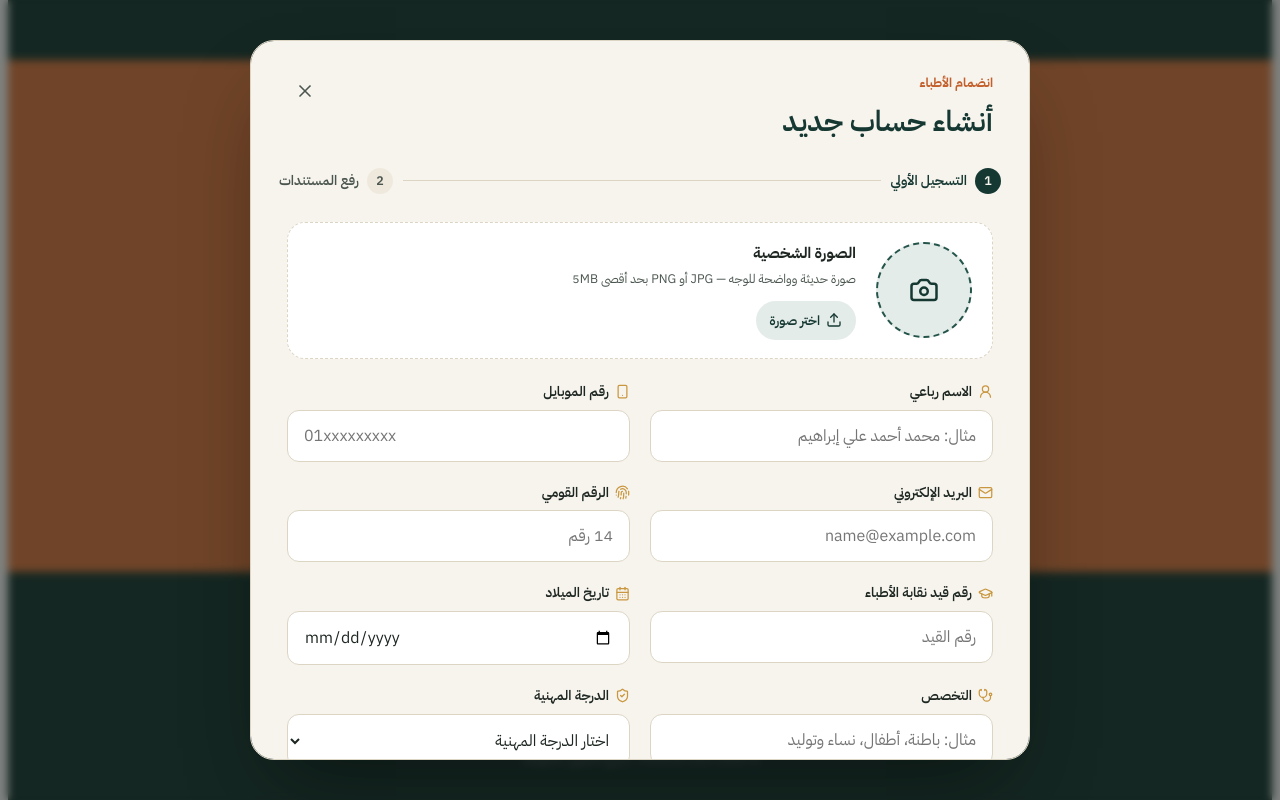
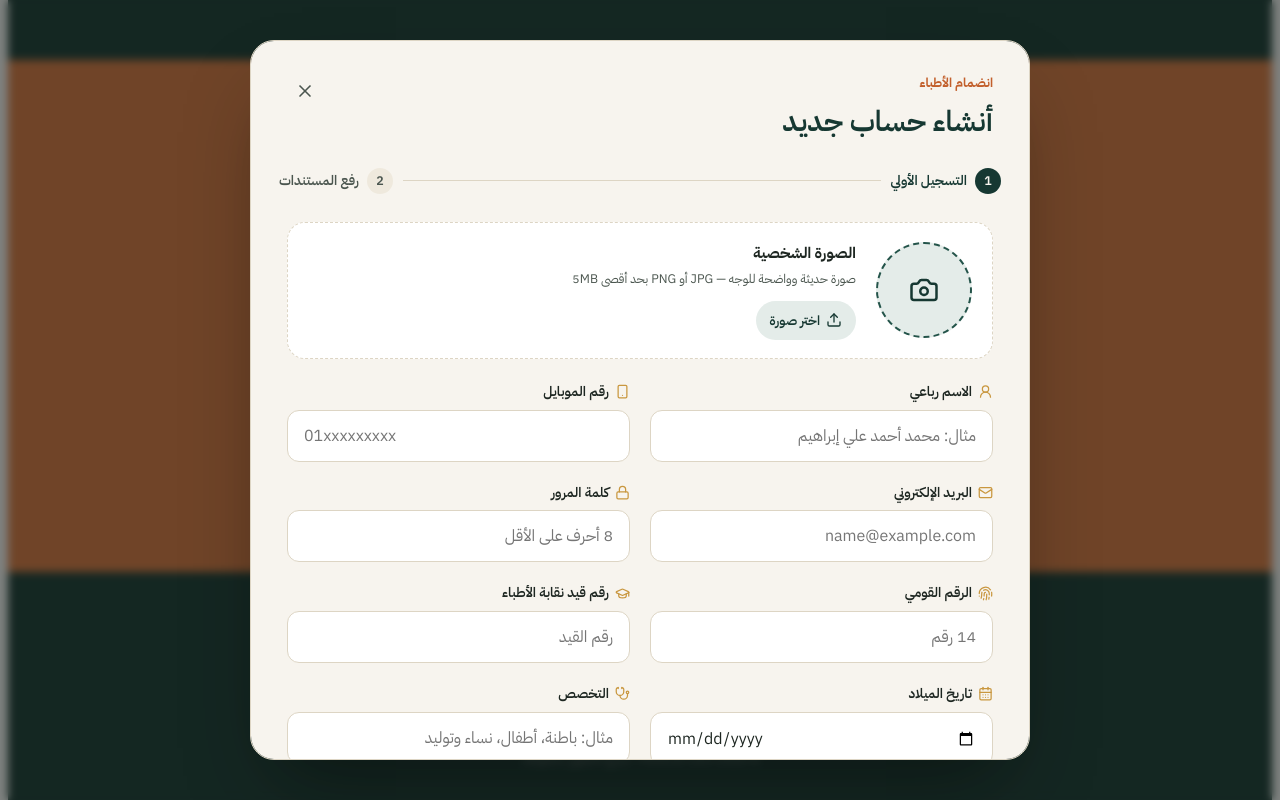
Before and after one commit to Michael0Nashat/tabna, a SvelteKit app: page / in a window 1280 px wide. Both pictures are taken after a click on the button "أنشاء حساب جديد (طبيب)". Shown: the part 3026-3826 px from the top of the page. Built offline with nearby package versions, Linux system fonts and the light colour scheme; a web font is replaced by a local one.

Commit message:
Update project

```diff
--- a/src/routes/+page.svelte
+++ b/src/routes/+page.svelte
@@ -306,6 +306,14 @@
     if (error === 'Invalid multipart form') {
       return 'تعذّر إرسال البيانات، حاول مرة أخرى.';
     }
+    // Surfaced raw in English before: the form had no password field, so the
+    // message could never be acted on. See MIN_PASSWORD_LENGTH above.
+    if (error.startsWith('password must be at least')) {
+      return `كلمة المرور يجب ألا تقل عن ${MIN_PASSWORD_LENGTH} أحرف.`;
+    }
+    if (error === 'password is too long') {
+      return 'كلمة المرور طويلة جدًا.';
+    }
     if (error === 'Failed to create doctor') {
       return 'تعذّر إنشاء الحساب، حاول مرة أخرى لاحقًا.';
     }
@@ -459,6 +467,9 @@
     ) {
       return 'من فضلك أدخل جميع البيانات المطلوبة.';
     }
+    if (error === 'Invalid JSON body') {
+      return 'تعذّر قراءة البيانات المرسلة، حاول مرة أخرى.';
+    }
     if (error === 'Invalid credentials') {
       return 'بيانات الدخول غير صحيحة، تأكد من الاسم والبريد الإلكتروني.';
     }
@@ -1322,6 +1333,17 @@
                 </label>
 
                 <label class="field">
+                  <span><Lock size={15} /> كلمة المرور</span>
+                  <input
+                    type="password"
+                    autocomplete="new-password"
+                    minlength={MIN_PASSWORD_LENGTH}
+                    placeholder={`8 أحرف على الأقل`}
+                    bind:value={form.password}
+                  />
+                </label>
+
+                <label class="field">
                   <span><Fingerprint size={15} /> الرقم القومي</span>
                   <input
                     type="text"
@@ -1562,6 +1584,16 @@
                 />
               </label>
 
+              <label class="field field-wide">
+                <span><Lock size={15} /> كلمة المرور</span>
+                <input
+                  type="password"
+                  autocomplete="current-password"
+                  placeholder="••••••••"
+                  bind:value={loginForm.password}
+                />
+              </label>
+
             </div>
 
           </div>
```
Also changed, not shown: 1 other file (tests, documents, lock files or other folders).
